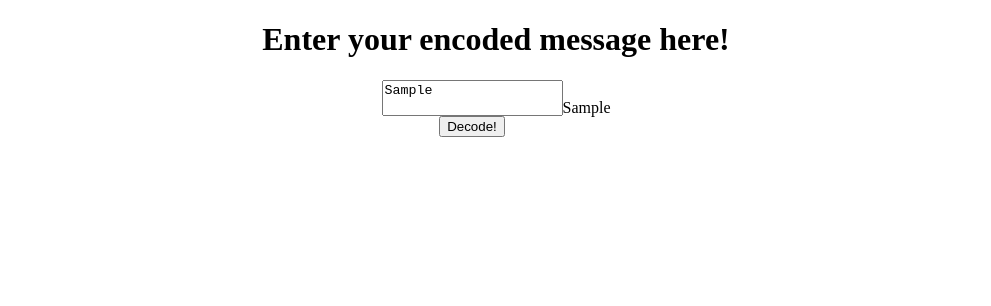
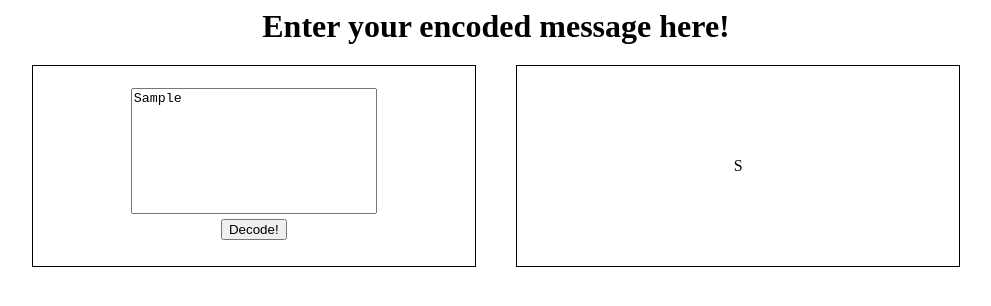
Before and after one commit to Peavy101/Hidden-Message_Decoder, a plain HTML site: page index.html in a window 1280 px wide. Both pictures are taken after typing "Sample" into the empty fields and a click on the button "Decode!". Shown: the whole page, without its empty margins (144-1135 px from the left). Drawn offline with Linux system fonts and the light colour scheme.

Commit message:
Working on improving layout

```diff
--- a/main.js
+++ b/main.js
@@ -5,7 +5,21 @@ form.addEventListener('submit', function(event) {
     event.preventDefault();
 
     const code = document.getElementById('code').value;
+    const capitalLetters = getCapitalLetters(code);
+
+    displayCode.innerHTML = capitalLetters;
+})
+
+function getCapitalLetters(text) {
+    let result = '';
+    for (let i = 0; i < text.length; i++) {
+        const currentChar = text.charAt(i);
+        if (currentChar >= 'A' && currentChar <= 'Z') {
+            result += currentChar;
+        }
+    }
+    return result;
+}
 
 
-    displayCode.innerHTML = code;
-})
+//sample phrases: Here Is a Mystery On a Message
--- a/style.css
+++ b/style.css
@@ -2,6 +2,8 @@ h1 {
     display: flex;
     justify-content: center;
     align-items: center;
+    padding: 0;
+    margin: 0;
 }
 
 .decoder {
@@ -17,6 +19,41 @@ form {
     justify-content: center;
     align-items: center;
 }
+
+button {
+    margin: 5px;
+}
+
 textarea {
     resize: none;
+    height: 15vh;
+    width: 30vh;
+    min-height: 60px;
+    min-width: 170px;
 }
+
+.codedText {
+    width: 35%;
+    height: 25vh;
+    min-height: 125px;
+    min-width: 200px;
+    display: flex;
+    justify-content: center;
+    align-items: center;
+    border: 1px solid black;
+}
+
+.decodedText {
+    width: 35%;
+    height: 25vh;
+    min-height: 125px;
+    min-width: 200px;
+    display: flex;
+    justify-content: center;
+    align-items: center;
+    border: 1px solid black;
+}
+
+.decoder > div {
+    margin: 20px;
+}
```
Also changed, not shown: index.html (+2 -1 lines).
